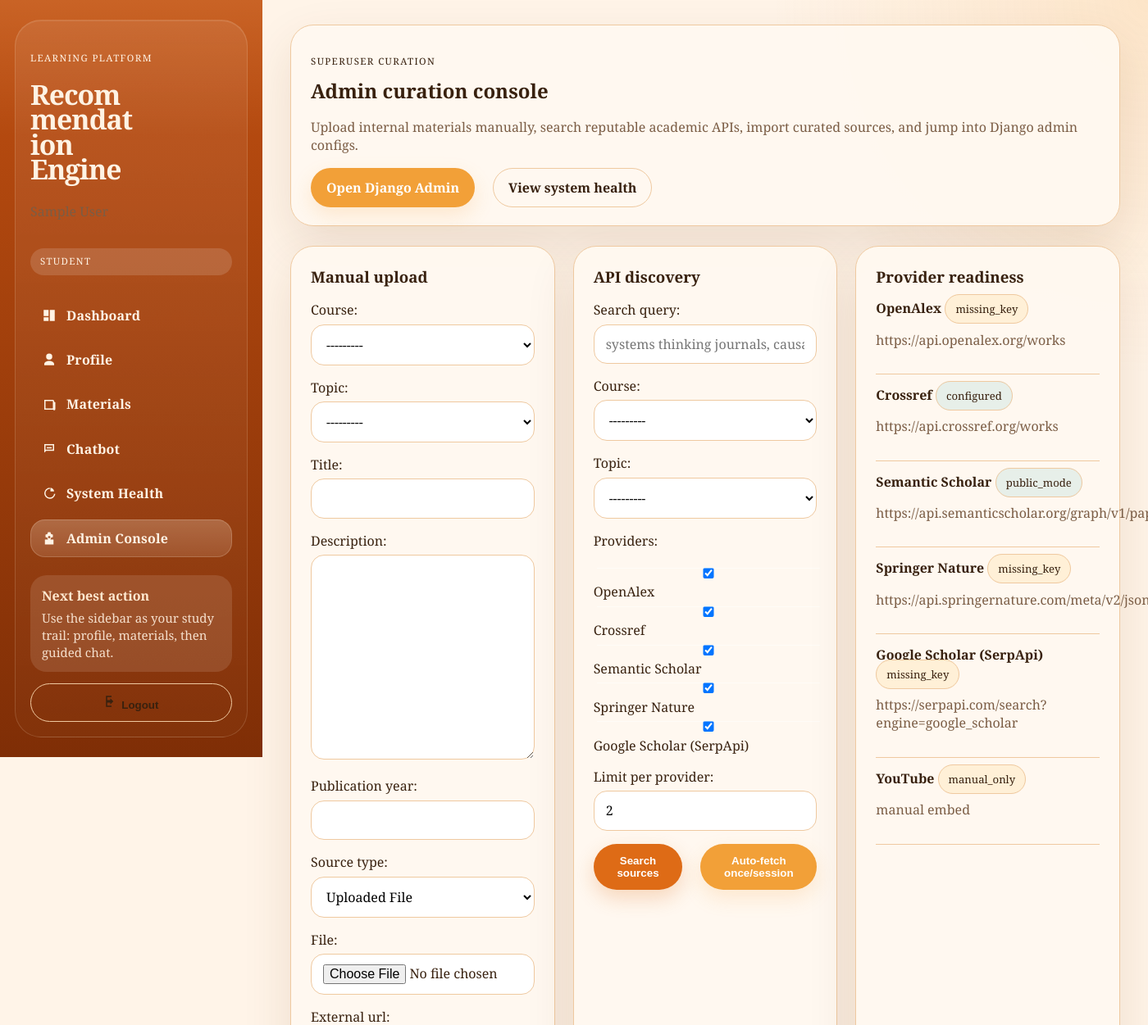
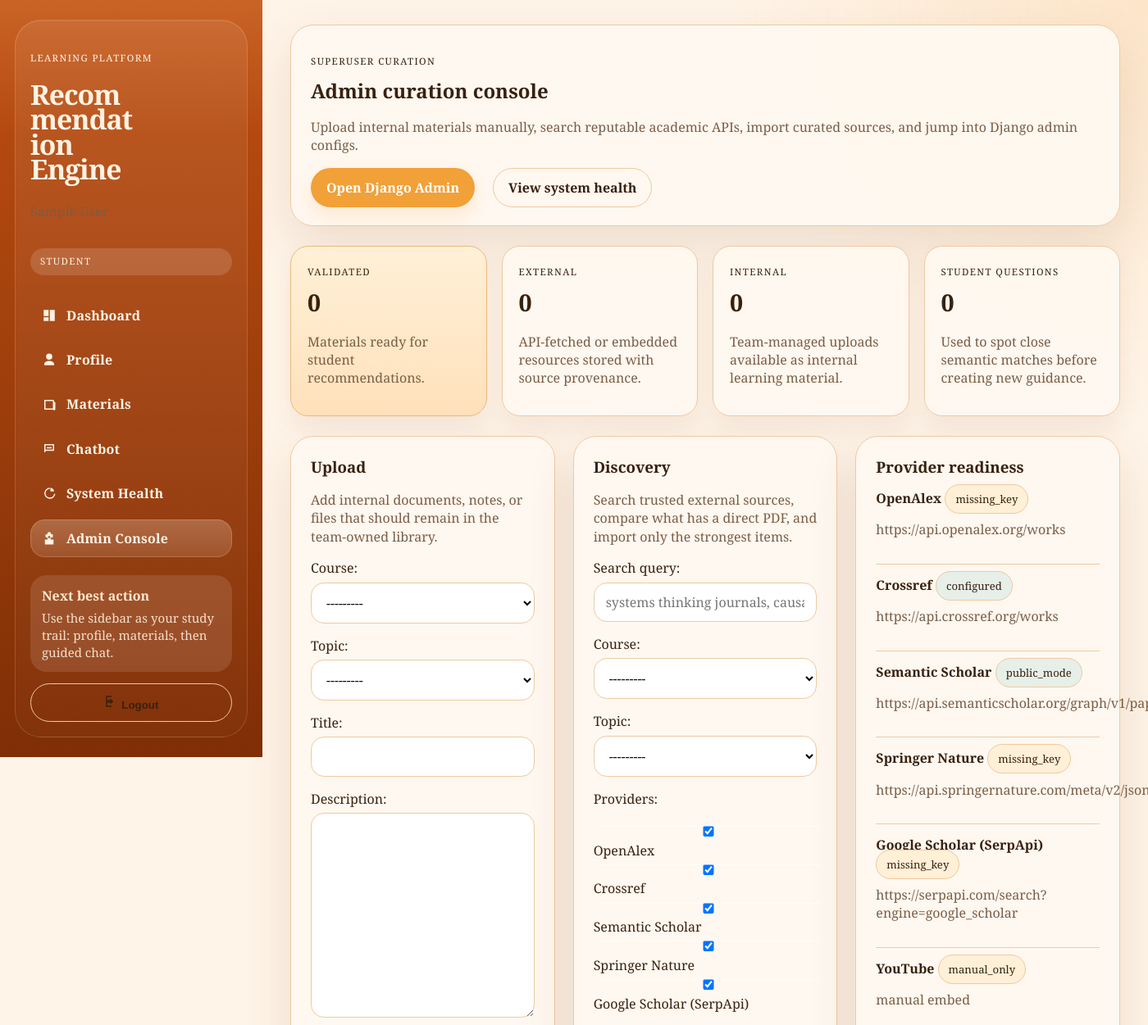
Before and after one commit to Blessing-Mbalaka/Chekupamarecommendations, a Django app: page /curation/ in a window 1400 px wide; the page is wider, and only the part inside the window is pictured. Shown: the top 1251 px of that part at 82% size. Run offline with Django 5.2, Linux system fonts and the light colour scheme; the visitor is signed in with stand-in values (Sample User, id 1); data comes from the database, SQL or seed files in the repository; data that the repository does not hold is empty.

Commit message:
Stage 10: premium curation insights and semantic question reuse

```diff
--- a/core/views.py
+++ b/core/views.py
@@ -4,7 +4,7 @@ from django.shortcuts import redirect, render
 from django.contrib import messages
 
 from analytics_app.models import AnalyticsEvent
-from chatbot.models import ChatSession
+from chatbot.models import ChatMessage, ChatSession
 from core.services.health import chatbot_health_snapshot
 from learning.models import AssessmentAttempt, BaselineAssessment, Course, Material, Topic
 from learning.forms_curation import DiscoverySearchForm, MaterialUploadForm
@@ -149,6 +149,17 @@ def curation_portal_view(request):
                     messages.success(request, f"Auto-fetch imported {len(imported)} materials for this session.")
 
     recent_materials = Material.objects.select_related("course", "topic").order_by("-created_at")[:10]
+    curated_stats = {
+        "validated_materials": Material.objects.filter(is_validated=True).count(),
+        "external_materials": Material.objects.filter(source_origin=Material.SourceOrigin.EXTERNAL).count(),
+        "internal_materials": Material.objects.filter(source_origin=Material.SourceOrigin.INTERNAL).count(),
+        "questions_asked": ChatMessage.objects.filter(sender=ChatMessage.Sender.STUDENT).count(),
+    }
+    if discovery_payload:
+        results = discovery_payload.get("results", [])
+        curated_stats["discovery_results"] = len(results)
+        curated_stats["pdf_ready"] = sum(1 for item in results if item.get("pdf_url"))
+        curated_stats["pdf_missing"] = sum(1 for item in results if not item.get("pdf_url"))
     return render(
         request,
         "core/curation_portal.html",
@@ -159,5 +170,6 @@ def curation_portal_view(request):
             "recent_materials": recent_materials,
             "provider_health": curated_provider_health(),
             "auto_fetch_ran": auto_fetch_ran,
+            "curated_stats": curated_stats,
         },
     )
--- a/static/css/app.css
+++ b/static/css/app.css
@@ -317,6 +317,13 @@ a {
     margin-top: 24px;
 }
 
+.curation-stats {
+    display: grid;
+    grid-template-columns: repeat(auto-fit, minmax(190px, 1fr));
+    gap: 18px;
+    margin: 24px 0 0;
+}
+
 .two-column,
 .chat-layout,
 .form-grid {
@@ -334,6 +341,11 @@ a {
     border-radius: 22px;
     padding: 18px 20px;
     box-shadow: var(--shadow-soft);
+}
+
+.stat-card--highlight {
+    background: linear-gradient(180deg, #fff0d7 0%, #ffe1bb 100%);
+    border-color: #ebb97b;
 }
 
 .list-link {
--- a/templates/core/curation_portal.html
+++ b/templates/core/curation_portal.html
@@ -11,9 +11,40 @@
     </div>
 </section>
 
+<section class="curation-stats">
+    <article class="stat-card stat-card--highlight">
+        <span class="eyebrow">Validated</span>
+        <strong>{{ curated_stats.validated_materials }}</strong>
+        <p class="muted">Materials ready for student recommendations.</p>
+    </article>
+    <article class="stat-card">
+        <span class="eyebrow">External</span>
+        <strong>{{ curated_stats.external_materials }}</strong>
+        <p class="muted">API-fetched or embedded resources stored with source provenance.</p>
+    </article>
+    <article class="stat-card">
+        <span class="eyebrow">Internal</span>
+        <strong>{{ curated_stats.internal_materials }}</strong>
+        <p class="muted">Team-managed uploads available as internal learning material.</p>
+    </article>
+    <article class="stat-card">
+        <span class="eyebrow">Student Questions</span>
+        <strong>{{ curated_stats.questions_asked }}</strong>
+        <p class="muted">Used to spot close semantic matches before creating new guidance.</p>
+    </article>
+    {% if discovery_payload %}
+        <article class="stat-card">
+            <span class="eyebrow">Discovery Results</span>
+            <strong>{{ curated_stats.discovery_results }}</strong>
+            <p class="muted">{{ curated_stats.pdf_ready }} PDF-ready, {{ curated_stats.pdf_missing }} source-page only.</p>
+        </article>
+    {% endif %}
+</section>
+
 <section class="card-grid">
     <article class="panel">
-        <h3>Manual upload</h3>
+        <h3>Upload</h3>
+        <p class="muted">Add internal documents, notes, or files that should remain in the team-owned library.</p>
         <form method="post" enctype="multipart/form-data" class="form-panel">
             {% csrf_token %}
             <input type="hidden" name="action" value="upload_material">
@@ -23,7 +54,8 @@
     </article>
 
     <article class="panel">
-        <h3>API discovery</h3>
+        <h3>Discovery</h3>
+        <p class="muted">Search trusted external sources, compare what has a direct PDF, and import only the strongest items.</p>
         <form method="post" class="form-panel">
             {% csrf_token %}
             <input type="hidden" name="action" value="search_discovery">
@@ -80,9 +112,14 @@
             </div>
             <div class="result-card-grid">
                 {% for result in results %}
-                    <article class="result-card">
+                    <article class="result-card {% if forloop.first %}result-card--top-pick{% endif %}">
                         <div class="result-card__top">
-                            <span class="result-source">{{ provider_name }}</span>
+                            <div class="button-stack">
+                                <span class="result-source">{{ provider_name }}</span>
+                                {% if forloop.first %}
+                                    <span class="result-top-pick">Top selection</span>
+                                {% endif %}
+                            </div>
                             <span class="result-year">{{ result.year|default:"Unknown year" }}</span>
                         </div>
                         <h4>{{ result.title }}</h4>
@@ -104,6 +141,8 @@
                             {% endif %}
                             {% if result.pdf_url %}
                                 <a href="{{ result.pdf_url }}" target="_blank" rel="noreferrer" class="ghost-button">View PDF</a>
+                            {% else %}
+                                <p class="result-note">PDF not available here. Please go download it from the source page if needed.</p>
                             {% endif %}
                             <form method="post">
                                 {% csrf_token %}
```
Also changed, not shown: other parts of static/css/app.css (+41 -0 lines), chatbot/services/chat_engine.py (+11 -0 lines), chatbot/services/similarity.py (added, +74 -0 lines), chatbot/tests.py (+16 -1 lines), core/tests.py (+23 -0 lines), templates/chatbot/chat.html (+8 -0 lines).
